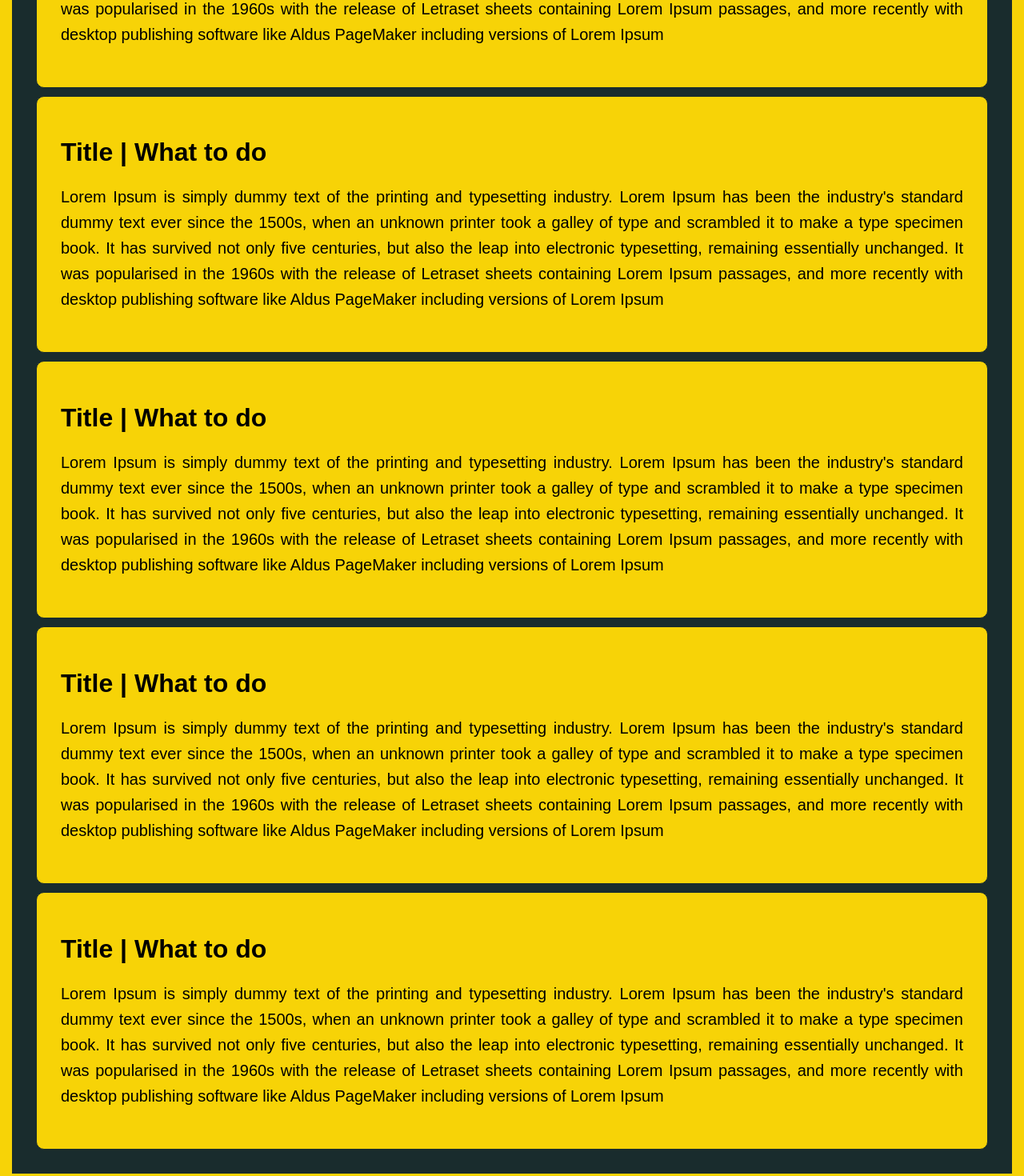
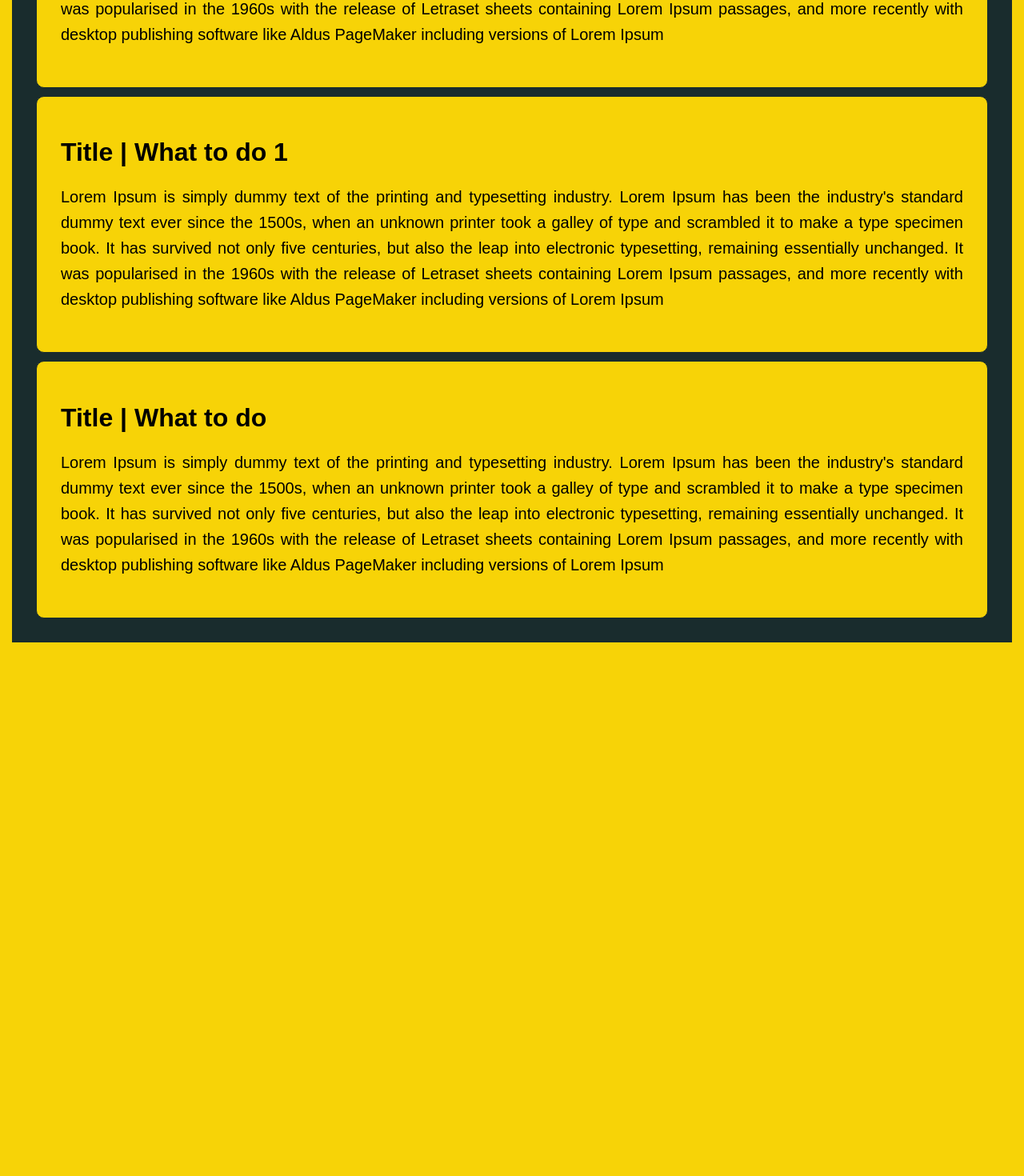
Before and after one commit to vyas2610/todoappreact, a React (Create React App) app: page / in a window 1280 px wide. Shown: the part 1100-2570 px from the top of the page at 80% size. After the commit the page ends 1918 px from the top, so only its background shows below. Built offline with nearby package versions, Linux system fonts and the light colour scheme.

Commit message:
map function & useState(s) Defined..!

```diff
--- a/src/App.js
+++ b/src/App.js
@@ -1,45 +1,62 @@
+import { useState } from "react";
 import "./style.scss"
 
 function App() {
+  //use state
+  const [title, setTitle] = useState("");
+  const [desc, setDesc] = useState("");
+  const [items, updateItem] = useState(
+    [
+      {
+        titile: "Title | What to  do",
+        description: `Lorem Ipsum is simply dummy text of the printing and typesetting industry. Lorem Ipsum has been the industry's standard dummy text ever since the 1500s, when an unknown printer took a galley of type and scrambled it to make a type specimen book. It has survived not only five centuries, but also the leap into electronic typesetting, remaining essentially unchanged. It was popularised in the 1960s with the release of Letraset sheets containing Lorem Ipsum passages, and more recently with desktop publishing software like Aldus PageMaker including versions of Lorem Ipsum`,
+      },
+      {
+        titile: "Title | What to  do",
+        description: `Lorem Ipsum is simply dummy text of the printing and typesetting industry. Lorem Ipsum has been the industry's standard dummy text ever since the 1500s, when an unknown printer took a galley of type and scrambled it to make a type specimen book. It has survived not only five centuries, but also the leap into electronic typesetting, remaining essentially unchanged. It was popularised in the 1960s with the release of Letraset sheets containing Lorem Ipsum passages, and more recently with desktop publishing software like Aldus PageMaker including versions of Lorem Ipsum`,
+      },
+      {
+        titile: "Title | What to  do 1",
+        description: `Lorem Ipsum is simply dummy text of the printing and typesetting industry. Lorem Ipsum has been the industry's standard dummy text ever since the 1500s, when an unknown printer took a galley of type and scrambled it to make a type specimen book. It has survived not only five centuries, but also the leap into electronic typesetting, remaining essentially unchanged. It was popularised in the 1960s with the release of Letraset sheets containing Lorem Ipsum passages, and more recently with desktop publishing software like Aldus PageMaker including versions of Lorem Ipsum`,
+      },
+      {
+        titile: "Title | What to  do",
+        description: `Lorem Ipsum is simply dummy text of the printing and typesetting industry. Lorem Ipsum has been the industry's standard dummy text ever since the 1500s, when an unknown printer took a galley of type and scrambled it to make a type specimen book. It has survived not only five centuries, but also the leap into electronic typesetting, remaining essentially unchanged. It was popularised in the 1960s with the release of Letraset sheets containing Lorem Ipsum passages, and more recently with desktop publishing software like Aldus PageMaker including versions of Lorem Ipsum`,
+      },
+    ]
+  );
+  const showData = () => {
+    alert(JSON.stringify({ title, desc }))
+  }
+
   return (
+
     <div className="outter">
       <header>To Do App</header>
       <div className="data">
+        <form onSubmit={showData}>
           <div className="form-content">
             <div className="form-data">
-            <input placeholder="Enter Your Task" />
-            <p><textarea placeholder="Enter Description"></textarea></p>
+              <input placeholder="Enter Your Task" value={title} onInput={(event) => setTitle(event.target.value)} />
+              <p><textarea placeholder="Enter Description" onInput={(e) => setDesc(e.target.value)}>{desc}</textarea></p>
               <button>Save</button>
             </div>
             <div>
             </div>
           </div>
+        </form>
         <div className="details">
           <h2>Details | To Do App</h2>
-          <div className="entry">
-            <h1>Title | What to  do</h1>
-            <p>Lorem Ipsum is simply dummy text of the printing and typesetting industry. Lorem Ipsum has been the industry's standard dummy text ever since the 1500s, when an unknown printer took a galley of type and scrambled it to make a type specimen book. It has survived not only five centuries, but also the leap into electronic typesetting, remaining essentially unchanged. It was popularised in the 1960s with the release of Letraset sheets containing Lorem Ipsum passages, and more recently with desktop publishing software like Aldus PageMaker including versions of Lorem Ipsum</p>
+
+          {items.map((data, index) => (
+
+            <div className="entry" key={index}>
+              <h1>{data.titile}</h1>
+              <p>{data.description}</p>
             </div>
-          <div className="entry">
-            <h1>Title | What to  do</h1>
-            <p>Lorem Ipsum is simply dummy text of the printing and typesetting industry. Lorem Ipsum has been the industry's standard dummy text ever since the 1500s, when an unknown printer took a galley of type and scrambled it to make a type specimen book. It has survived not only five centuries, but also the leap into electronic typesetting, remaining essentially unchanged. It was popularised in the 1960s with the release of Letraset sheets containing Lorem Ipsum passages, and more recently with desktop publishing software like Aldus PageMaker including versions of Lorem Ipsum</p>
-          </div>
-          <div className="entry">
-            <h1>Title | What to  do</h1>
-            <p>Lorem Ipsum is simply dummy text of the printing and typesetting industry. Lorem Ipsum has been the industry's standard dummy text ever since the 1500s, when an unknown printer took a galley of type and scrambled it to make a type specimen book. It has survived not only five centuries, but also the leap into electronic typesetting, remaining essentially unchanged. It was popularised in the 1960s with the release of Letraset sheets containing Lorem Ipsum passages, and more recently with desktop publishing software like Aldus PageMaker including versions of Lorem Ipsum</p>
-          </div>
-          <div className="entry">
-            <h1>Title | What to  do</h1>
-            <p>Lorem Ipsum is simply dummy text of the printing and typesetting industry. Lorem Ipsum has been the industry's standard dummy text ever since the 1500s, when an unknown printer took a galley of type and scrambled it to make a type specimen book. It has survived not only five centuries, but also the leap into electronic typesetting, remaining essentially unchanged. It was popularised in the 1960s with the release of Letraset sheets containing Lorem Ipsum passages, and more recently with desktop publishing software like Aldus PageMaker including versions of Lorem Ipsum</p>
-          </div>
-          <div className="entry">
-            <h1>Title | What to  do</h1>
-            <p>Lorem Ipsum is simply dummy text of the printing and typesetting industry. Lorem Ipsum has been the industry's standard dummy text ever since the 1500s, when an unknown printer took a galley of type and scrambled it to make a type specimen book. It has survived not only five centuries, but also the leap into electronic typesetting, remaining essentially unchanged. It was popularised in the 1960s with the release of Letraset sheets containing Lorem Ipsum passages, and more recently with desktop publishing software like Aldus PageMaker including versions of Lorem Ipsum</p>
-          </div>
-          <div className="entry">
-            <h1>Title | What to  do</h1>
-            <p>Lorem Ipsum is simply dummy text of the printing and typesetting industry. Lorem Ipsum has been the industry's standard dummy text ever since the 1500s, when an unknown printer took a galley of type and scrambled it to make a type specimen book. It has survived not only five centuries, but also the leap into electronic typesetting, remaining essentially unchanged. It was popularised in the 1960s with the release of Letraset sheets containing Lorem Ipsum passages, and more recently with desktop publishing software like Aldus PageMaker including versions of Lorem Ipsum</p>
-          </div>
+          ))}
+
+
         </div>
       </div>
     </div>
```
Lines whose indentation alone changed are shown as unchanged.
